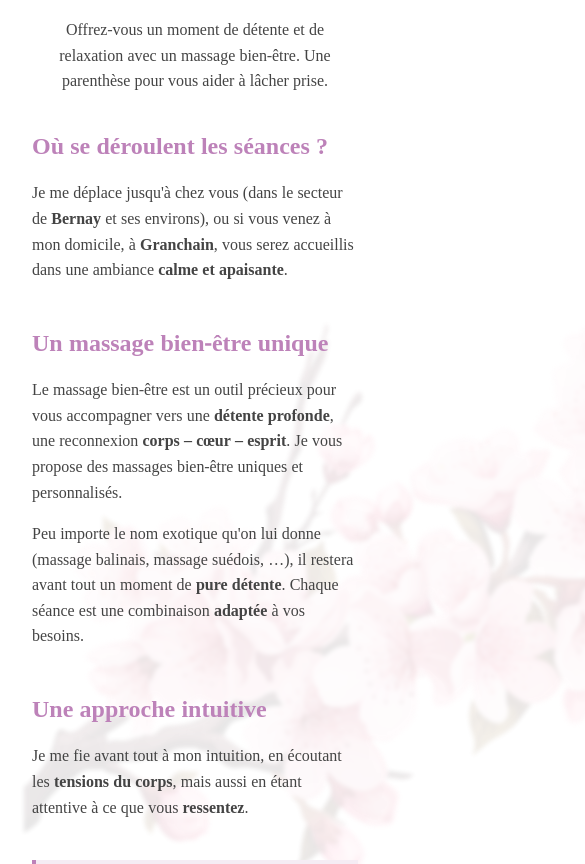
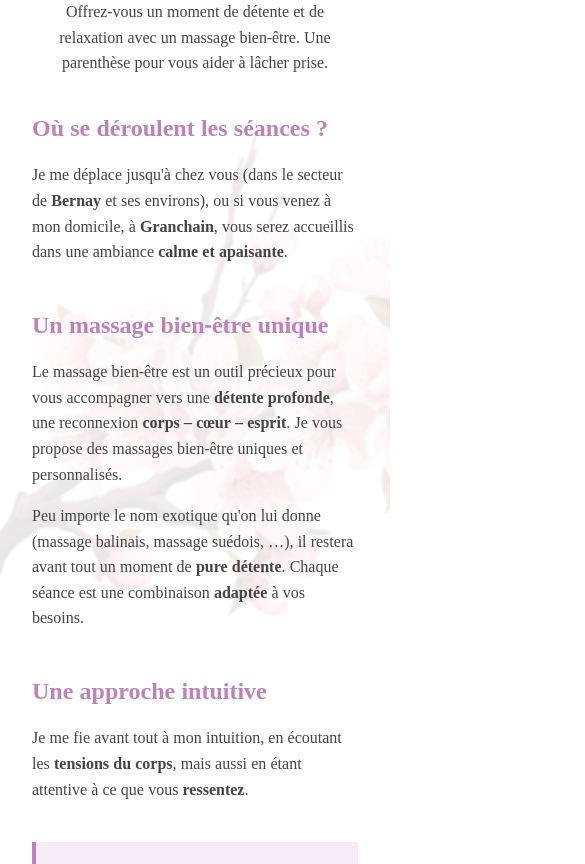
Before and after one commit to CamilleLinan/La-Kate-des-Sens, a React (Vite) app: page / in a window 390 px wide. Shown: the part 1091-1955 px from the top of the page, 585 px wide, since content can reach past the window. Built offline with nearby package versions, Linux system fonts and the light colour scheme; no server answers.

Commit message:
correction scss responsive

```diff
--- a/src/components/Home/HomeBanner/_HomeBanner.scss
+++ b/src/components/Home/HomeBanner/_HomeBanner.scss
@@ -19,6 +19,7 @@
     }
 
     & .btn {
+      margin: auto;
       margin-bottom: 0.5em;
     }
   }
--- a/src/components/Home/SacredMoment/SacredMoment.tsx
+++ b/src/components/Home/SacredMoment/SacredMoment.tsx
@@ -7,7 +7,6 @@ import CustomQuote from "@components/shared/CustomQuote/CustomQuote";
 const SacredMoment: FC = () => {
   return (
     <section className="instant__sacre">
-      <img src={illu_pres} alt="" className="illu__pres" />
       <div className="intro">
         <TitleSection titleText="Instant Sacré" />
         <div>
@@ -23,6 +22,7 @@ const SacredMoment: FC = () => {
       </div>
 
       <div className="content">
+        <img src={illu_pres} alt="" className="illu__pres" />
         <div className="block">
           <h3>Où se déroulent les séances ?</h3>
           <p>
--- a/src/components/Home/SacredMoment/_SacredMoment.scss
+++ b/src/components/Home/SacredMoment/_SacredMoment.scss
@@ -2,19 +2,21 @@
 @use "@scss/variables" as *;
 
 .instant__sacre {
-  position: relative;
   padding: 2rem 2rem 3rem 2rem;
   margin: 0 auto;
   color: #444;
+  max-width: 1000px;
+  overflow: hidden;
 
   & .illu__pres {
     position: absolute;
     z-index: -1;
     opacity: 0.1;
-    bottom: 100px;
-    left: 0;
-    height: 600px;
-    filter: blur(2px);
+    left: 30px;
+    height: 530px;
+    filter: blur(1px);
+    object-fit: contain;
+    box-sizing: border-box;
   }
 
   .intro {
@@ -35,8 +37,19 @@
   }
 
   .content {
+    position: relative;
     max-width: 900px;
     margin: auto;
+
+    & .illu__pres {
+      position: absolute;
+      z-index: -1;
+      opacity: 0.1;
+      left: -5%;
+      filter: blur(1px);
+      object-fit: contain;
+      box-sizing: border-box;
+    }
 
     .block {
       margin-bottom: 2.5rem;
@@ -53,3 +66,12 @@
     }
   }
 }
+
+/* Responsive */
+@media (max-width: 980px) {
+  .instant__sacre {
+    & .content .illu__pres {
+      left: -20%;
+    }
+  }
+}
--- a/src/components/shared/CustomBanner/_CustomBanner.scss
+++ b/src/components/shared/CustomBanner/_CustomBanner.scss
@@ -3,7 +3,7 @@
 .banner {
   overflow: hidden;
   background: $bgBannerClr;
-  padding: 3em 6em;
+  padding: 2em 6em;
   display: flex;
   flex-direction: column;
   gap: 10px;
```
